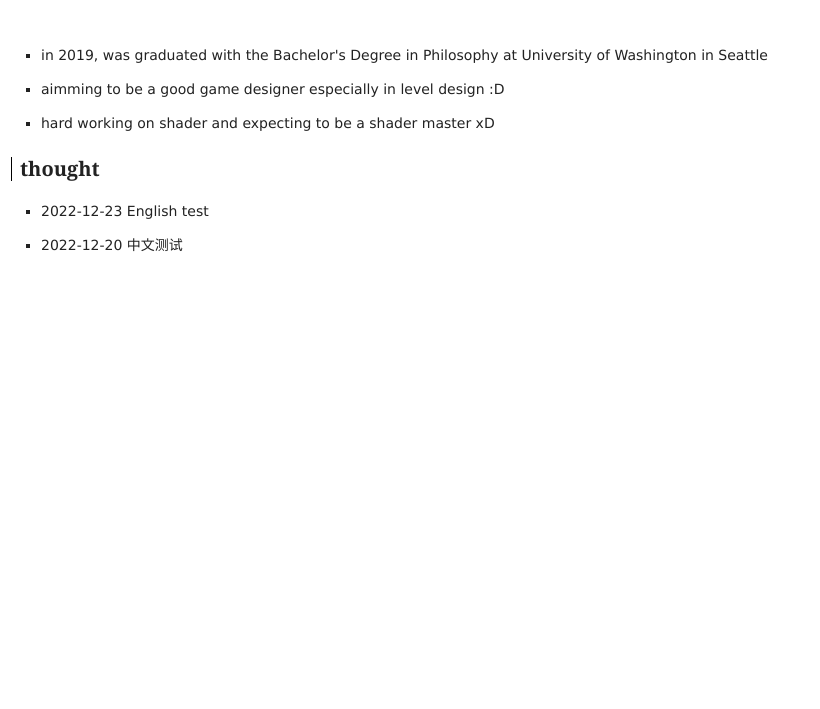
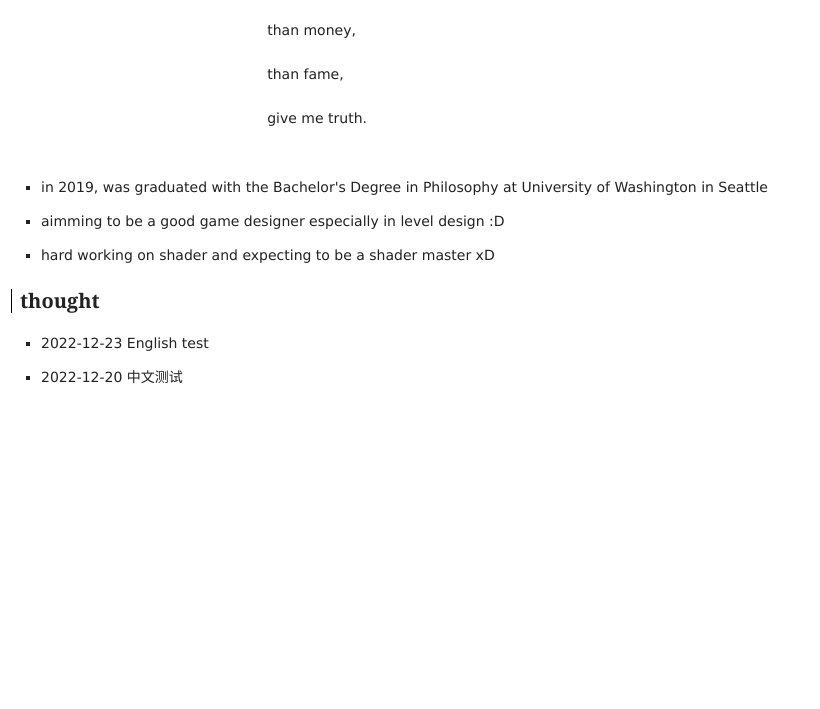
Before and after one commit to Chihiko3/Chihiko3.github.io, a plain HTML site: page index.htm in a window 1280 px wide. Shown: the part 91-800 px from the top of the page, without its empty margins (0-820 px from the left). Drawn offline with Linux system fonts and the light colour scheme.

Commit message:
Update index.htm

```diff
--- a/index.htm
+++ b/index.htm
@@ -17,7 +17,10 @@
           <div class="fivecol header">
 
                   <h1>Chihiko's</h1>
-                  <p>Rather than love, than money, than fame, give me truth.</p>
+                  <p>Rather than love,</p>
+		  <p>than money,</p>
+		  <p>than fame,</p>
+		  <p>give me truth.</p>
 
           </div>
           <div class="fivecol pad last"><br/></div>
```
